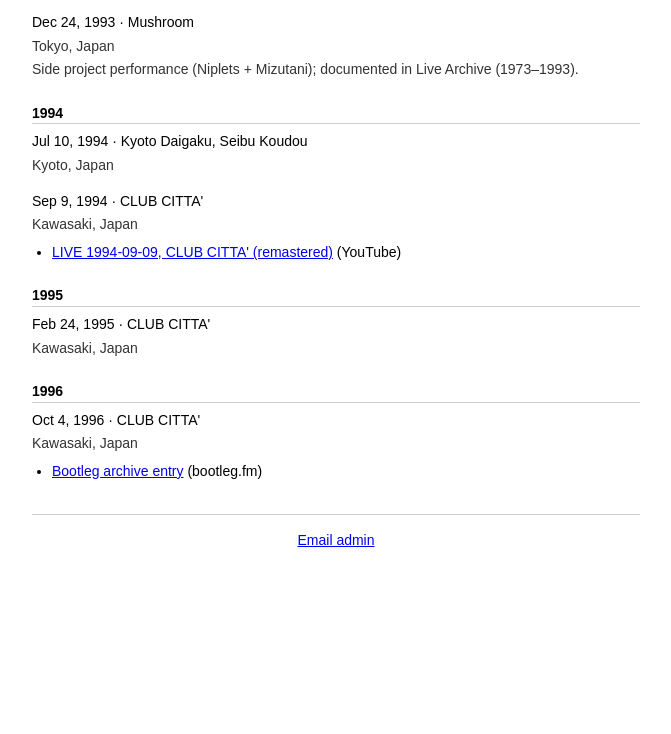
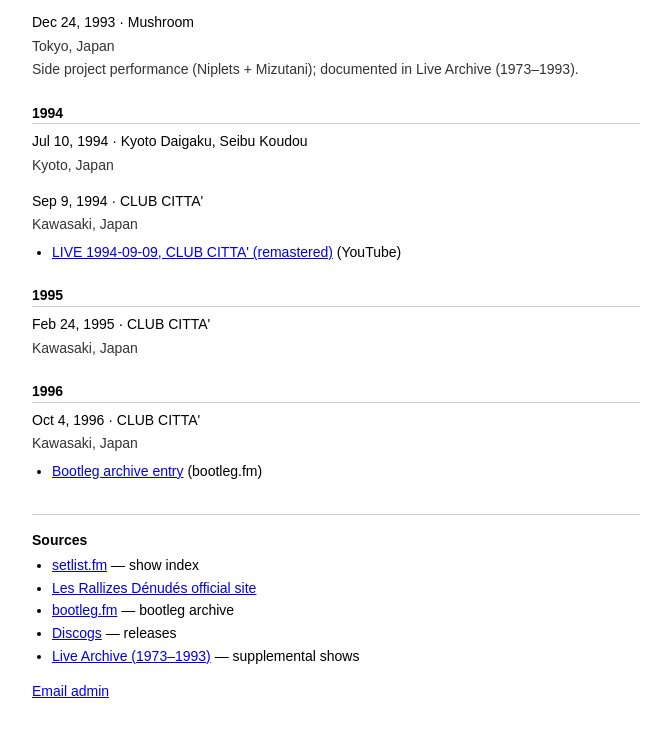
Before and after one commit to strangesongs/flame-of-ice, a plain HTML site: page public/index.html in a window 1280 px wide. Shown: the part 10255-10989 px from the top of the page, without its empty margins (304-975 px from the left). Before the commit the page ends 10869 px from the top, so only its background shows below. Drawn offline with Linux system fonts and the light colour scheme.

Commit message:
Add main data sources to the site footer.
Link setlist.fm, the official site, bootleg.fm, Discogs, and the Live Archive index.

Co-authored-by: Cursor <cursoragent@cursor.com>

```diff
--- a/public/index.html
+++ b/public/index.html
@@ -30,7 +30,15 @@
   <p id="error" hidden></p>
 
   <footer>
-    <a href="mailto:jcrtll@protonmail.com">Email admin</a>
+    <p class="sources-heading">Sources</p>
+    <ul class="sources">
+      <li><a href="https://www.setlist.fm/setlists/les-rallizes-denudes-3bd6ac04.html">setlist.fm</a> — show index</li>
+      <li><a href="https://www.lesrallizesdenudes-official.com/">Les Rallizes Dénudés official site</a></li>
+      <li><a href="https://lrd.bootleg.fm/">bootleg.fm</a> — bootleg archive</li>
+      <li><a href="https://www.discogs.com/artist/273357-Les-Rallizes-D%C3%A9nud%C3%A9s">Discogs</a> — releases</li>
+      <li><a href="https://www.albumoftheyear.org/user/oscarisverycool/list/429869/les-rallizes-dnuds-live-archive-1973-1993-uncompiled/">Live Archive (1973–1993)</a> — supplemental shows</li>
+    </ul>
+    <p><a href="mailto:jcrtll@protonmail.com">Email admin</a></p>
   </footer>
   </div>
 
--- a/public/style.css
+++ b/public/style.css
@@ -124,6 +124,21 @@ footer {
   margin-top: 2rem;
   padding-top: 1rem;
   border-top: 1px solid #cccccc;
+  text-align: left;
+}
+
+.sources-heading {
+  margin: 0 0 0.35rem;
+  font-weight: bold;
+}
+
+.sources {
+  margin: 0 0 1rem;
+  padding-left: 1.25rem;
+}
+
+.sources li {
+  margin: 0.2rem 0;
 }
 
 footer a {
```
